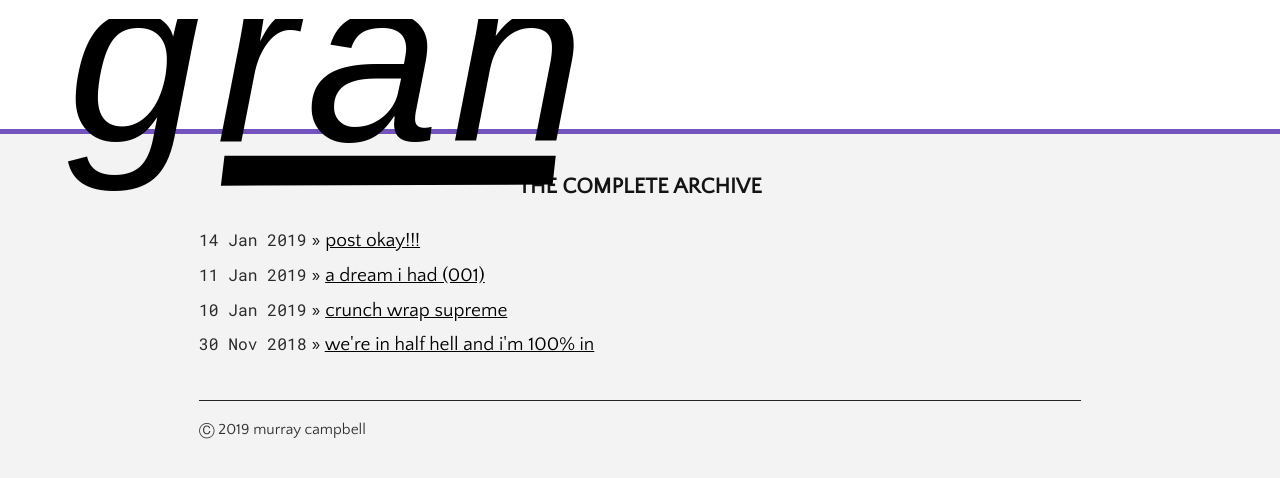
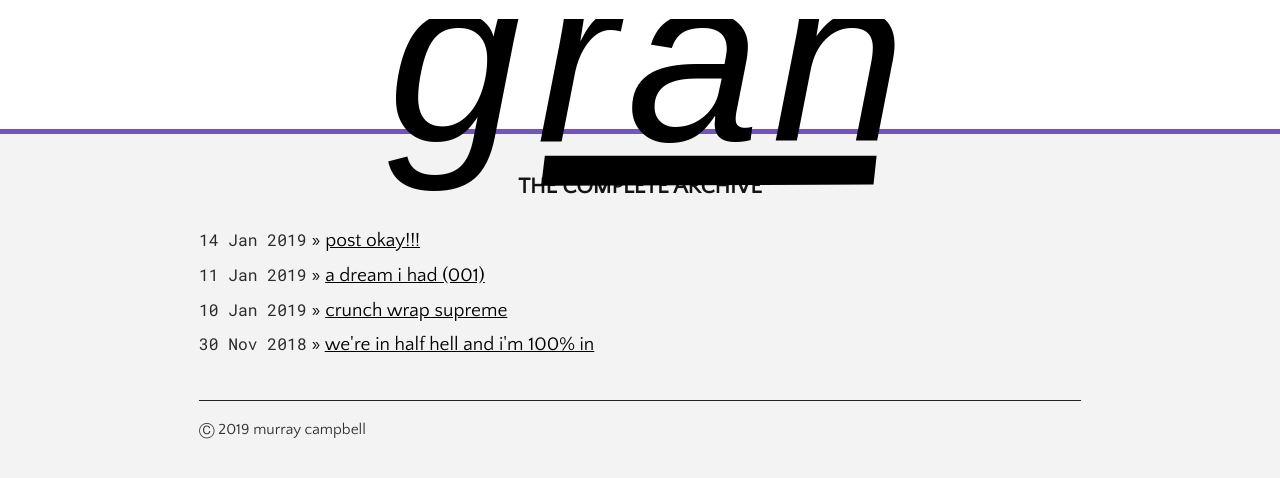
Before and after one commit to campmara/gran, a Jekyll site: the page built from index.html, in a window 1280 px wide. Shown: the top 478 px of the page. Built offline with Jekyll 4.4.1, drawn with Linux system fonts in a browser that asks for light colours.

Commit message:
Update screen.css

```diff
--- a/assets/css/screen.css
+++ b/assets/css/screen.css
@@ -116,7 +116,6 @@ ul.posts {
 .title img {
   height: 5em;
   width: auto;
-  display: block;
 }
 
   .site .title a {
```
